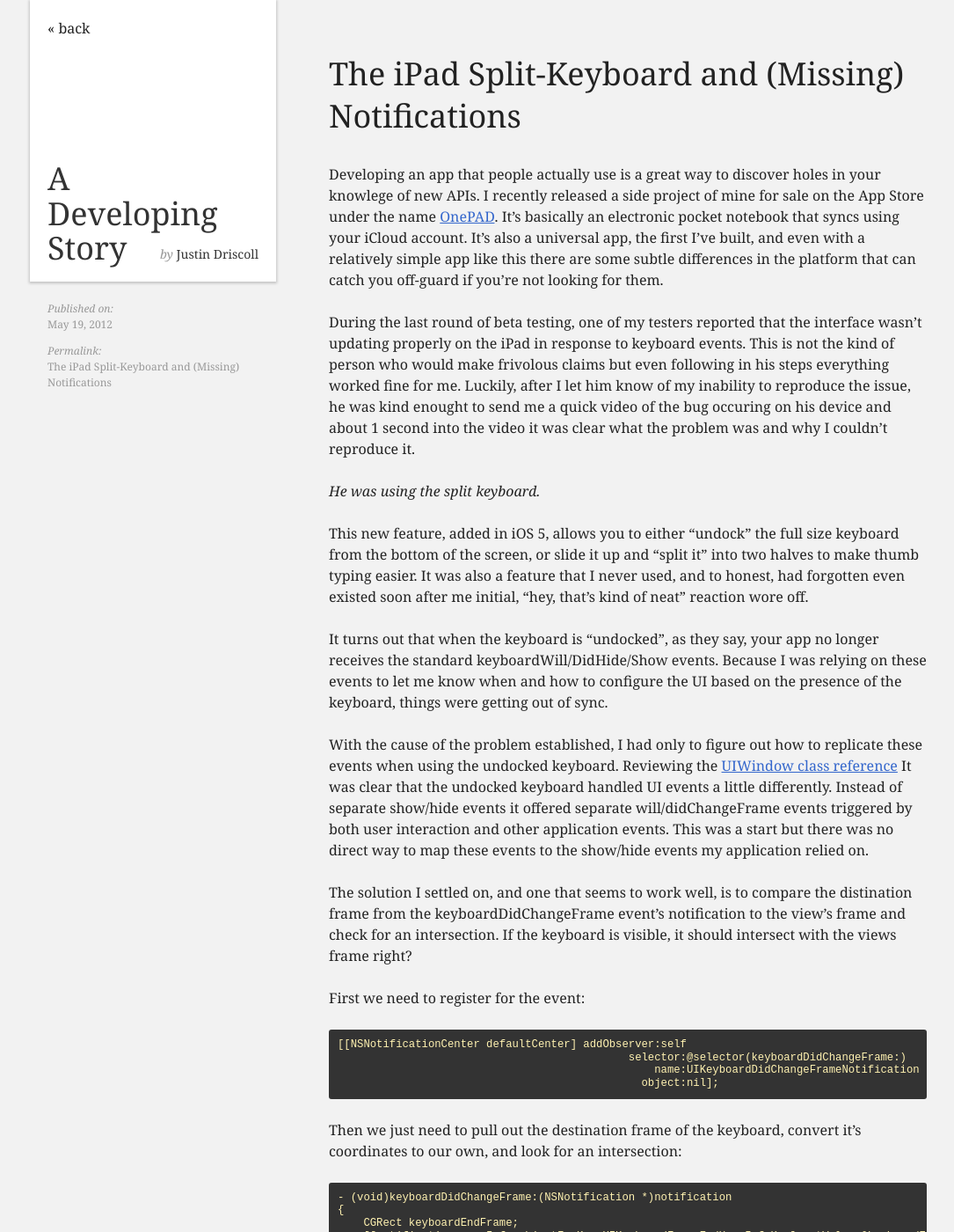
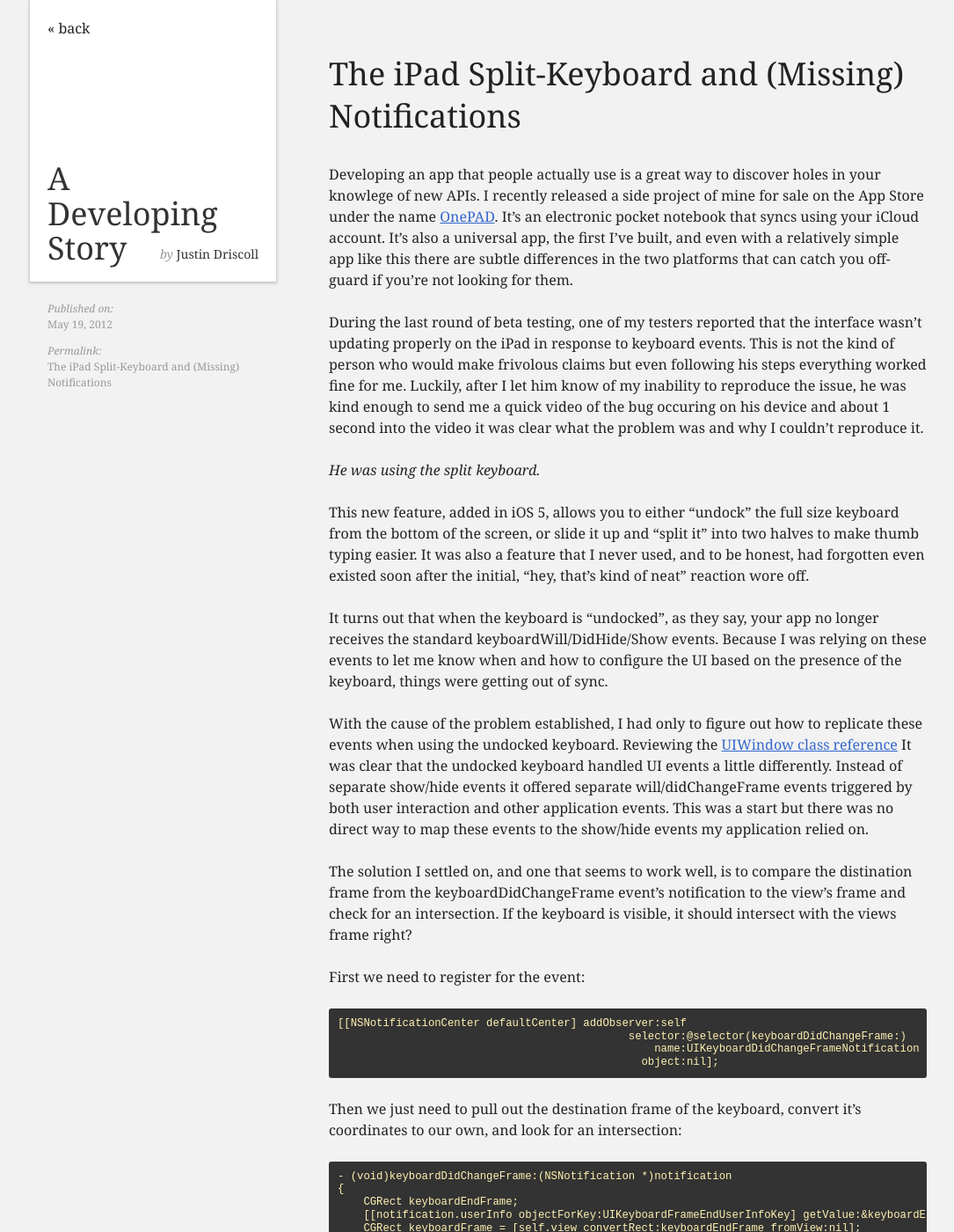
Before and after one commit to jdriscoll/jdriscoll.github.com, a Jekyll site: the page built from blog/_posts/2012-05-19-the-ipad-split-keyboard-and-missing-notifications.markdown, in a window 1280 px wide and 1400 px high. Shown: the whole window at 88% size, without its empty margins (86-1171 px from the left). Built offline with Jekyll 4.4.1, drawn with Linux system fonts in a browser that asks for light colours; some of the changed text lies outside the part shown.

Commit message:
Fix typos

```diff
--- a/blog/_posts/2012-05-19-the-ipad-split-keyboard-and-missing-notifications.markdown
+++ b/blog/_posts/2012-05-19-the-ipad-split-keyboard-and-missing-notifications.markdown
@@ -5,13 +5,13 @@ title: The iPad Split-Keyboard and (Missing) Notifications
 excerpt: When the iPad keyboard is "un-docked" or "split" your app won't get the same UI events. If your app needs to accurately track the visibility of the keyboard on iPad you need to do a little more work.
 ---
 
-Developing an app that people actually use is a great way to discover holes in your knowlege of new APIs. I recently released a side project of mine for sale on the App Store under the name [OnePAD](http://www.onepadapp.com). It's basically an electronic pocket notebook that syncs using your iCloud account. It's also a universal app, the first I've built, and even with a relatively simple app like this there are some subtle differences in the platform that can catch you off-guard if you're not looking for them.
+Developing an app that people actually use is a great way to discover holes in your knowlege of new APIs. I recently released a side project of mine for sale on the App Store under the name [OnePAD](http://www.onepadapp.com). It's an electronic pocket notebook that syncs using your iCloud account. It's also a universal app, the first I've built, and even with a relatively simple app like this there are subtle differences in the two platforms that can catch you off-guard if you're not looking for them.
 
-During the last round of beta testing, one of my testers reported that the interface wasn't updating properly on the iPad in response to keyboard events. This is not the kind of person who would make frivolous claims but even following in his steps everything worked fine for me. Luckily, after I let him know of my inability to reproduce the issue, he was kind enought to send me a quick video of the bug occuring on his device and about 1 second into the video it was clear what the problem was and why I couldn't reproduce it.
+During the last round of beta testing, one of my testers reported that the interface wasn't updating properly on the iPad in response to keyboard events. This is not the kind of person who would make frivolous claims but even following his steps everything worked fine for me. Luckily, after I let him know of my inability to reproduce the issue, he was kind enough to send me a quick video of the bug occuring on his device and about 1 second into the video it was clear what the problem was and why I couldn't reproduce it.
 
 *He was using the split keyboard.*
 
-This new feature, added in iOS 5, allows you to either "undock" the full size keyboard from the bottom of the screen, or slide it up and "split it" into two halves to make thumb typing easier. It was also a feature that I never used, and to honest, had forgotten even existed soon after me initial, "hey, that's kind of neat" reaction wore off.
+This new feature, added in iOS 5, allows you to either "undock" the full size keyboard from the bottom of the screen, or slide it up and "split it" into two halves to make thumb typing easier. It was also a feature that I never used, and to be honest, had forgotten even existed soon after the initial, "hey, that's kind of neat" reaction wore off.
 
 It turns out that when the keyboard is "undocked", as they say, your app no longer receives the standard keyboardWill/DidHide/Show events. Because I was relying on these events to let me know when and how to configure the UI based on the presence of the keyboard, things were getting out of sync.
 
```
Also changed, not shown: other parts of blog/_posts/2012-05-19-the-ipad-split-keyboard-and-missing-notifications.markdown (+1 -1 lines).
